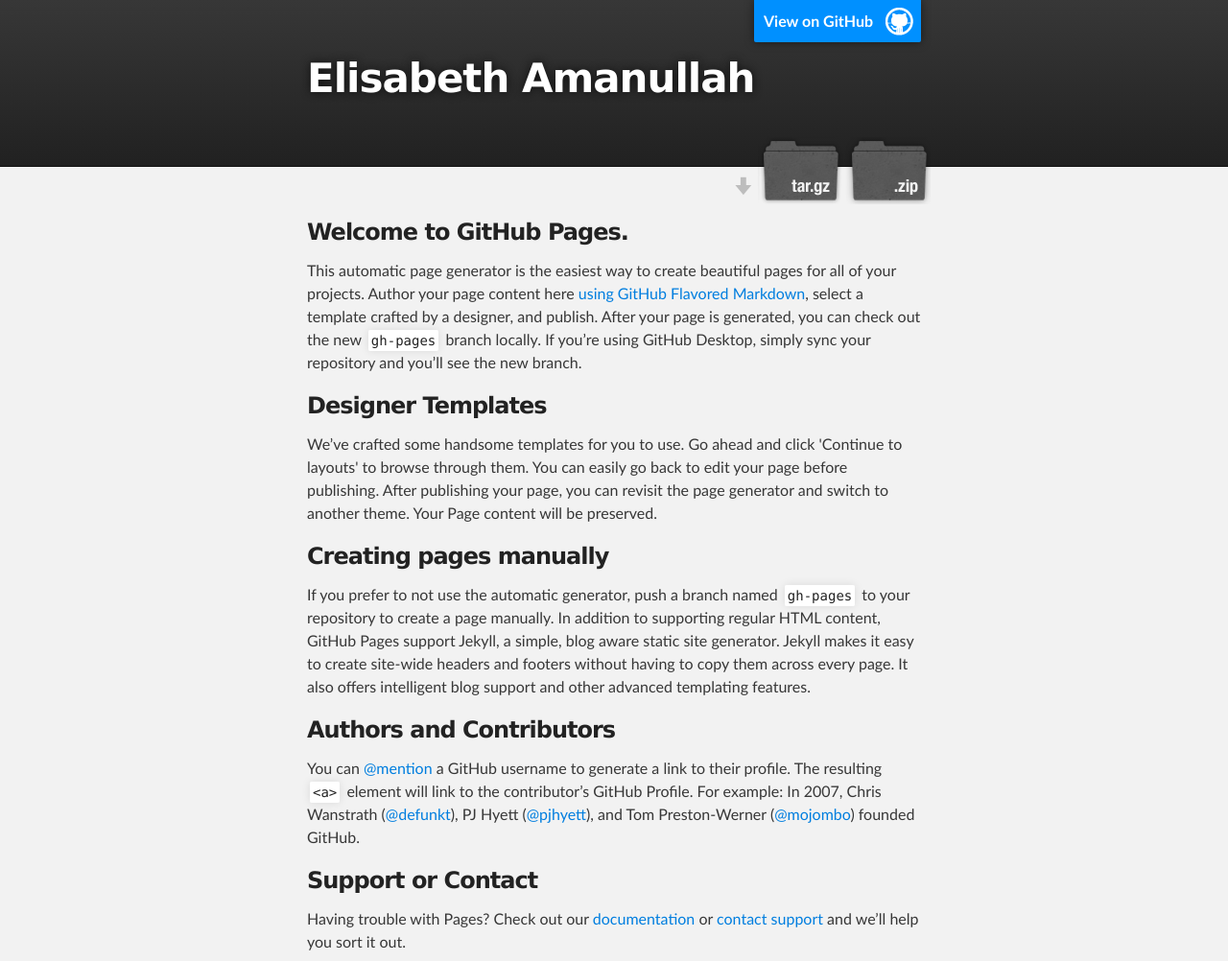
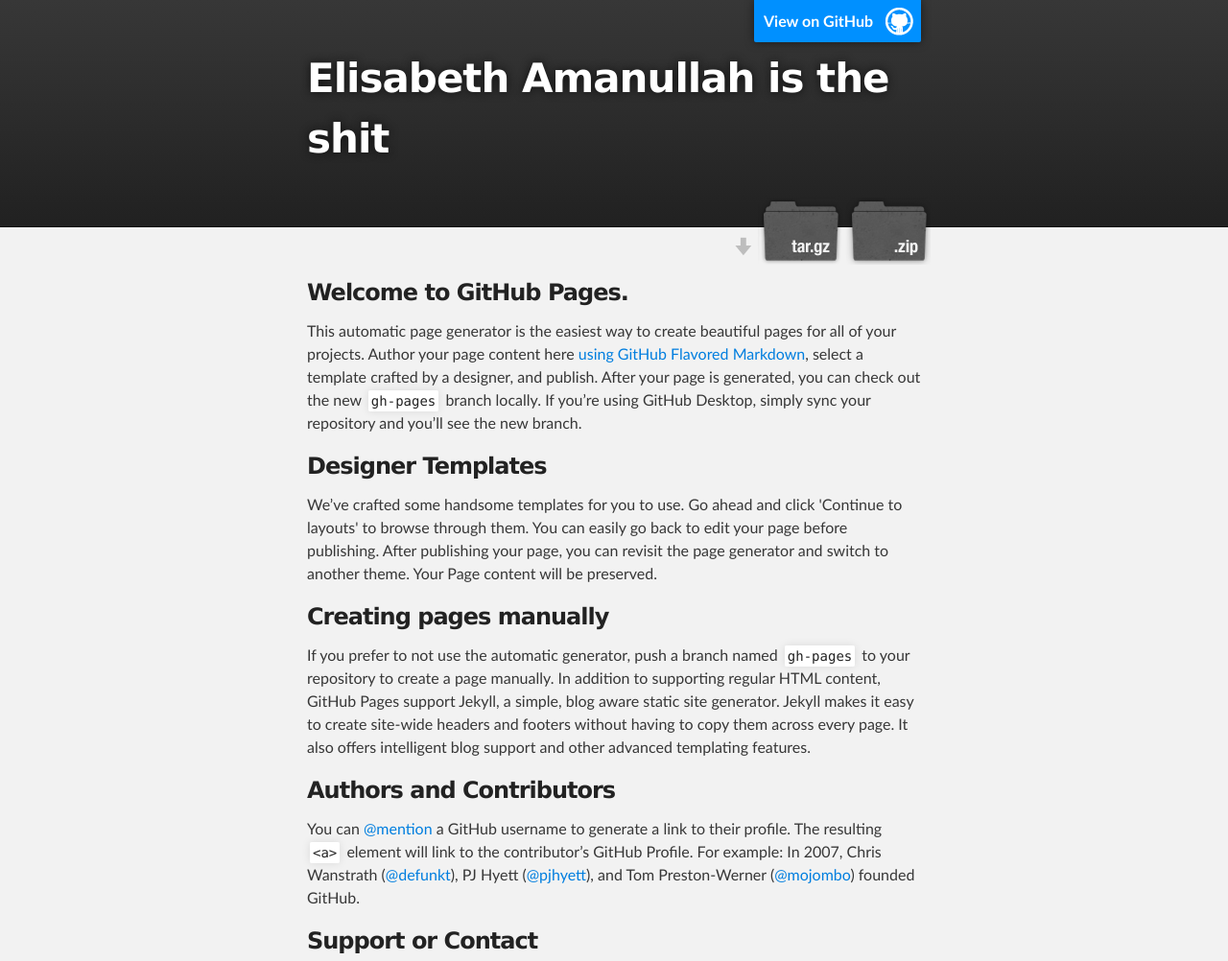
Before and after one commit to Amanoodles/elisabethamanullah.github.io, a plain HTML site: page index.html in a window 1280 px wide. Shown: the top 1002 px of the page at 96% size. Drawn offline with Linux system fonts and the light colour scheme.

Commit message:
Update index.html

```diff
--- a/index.html
+++ b/index.html
@@ -18,7 +18,7 @@
         <header class="inner">
           <a id="forkme_banner" href="https://github.com/Amanoodles/elisabethamanullah.github.io">View on GitHub</a>
 
-          <h1 id="project_title">Elisabeth Amanullah</h1>
+          <h1 id="project_title">Elisabeth Amanullah is the shit</h1>
           <h2 id="project_tagline"></h2>
 
             <section id="downloads">
```
